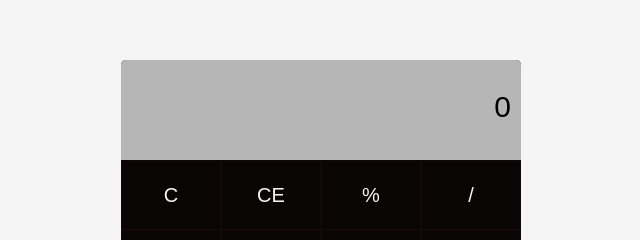
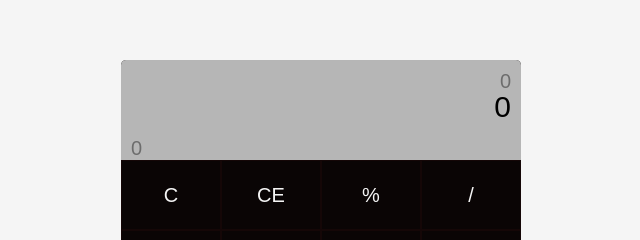
Before and after one commit to babithavk/calculatorapp, a plain HTML site: page index.html in a window 1280 px wide. Shown: the part 115-355 px from the top of the page, 319-959 px from the left. Drawn offline with Linux system fonts and the light colour scheme.

Commit message:
calc commit

```diff
--- a/index.html
+++ b/index.html
@@ -12,9 +12,9 @@
   <section>
       <div class="container">
           <div class="display">
-              <div class="display1"></div>
+              <div class="display1">0</div>
               <div class="display2">0</div>
-              <div class="temp-res"></div>
+              <div class="temp-res">0</div>
           </div>
           <div class="all_buttons">
               <div class="button all-clear">C</div>
```
